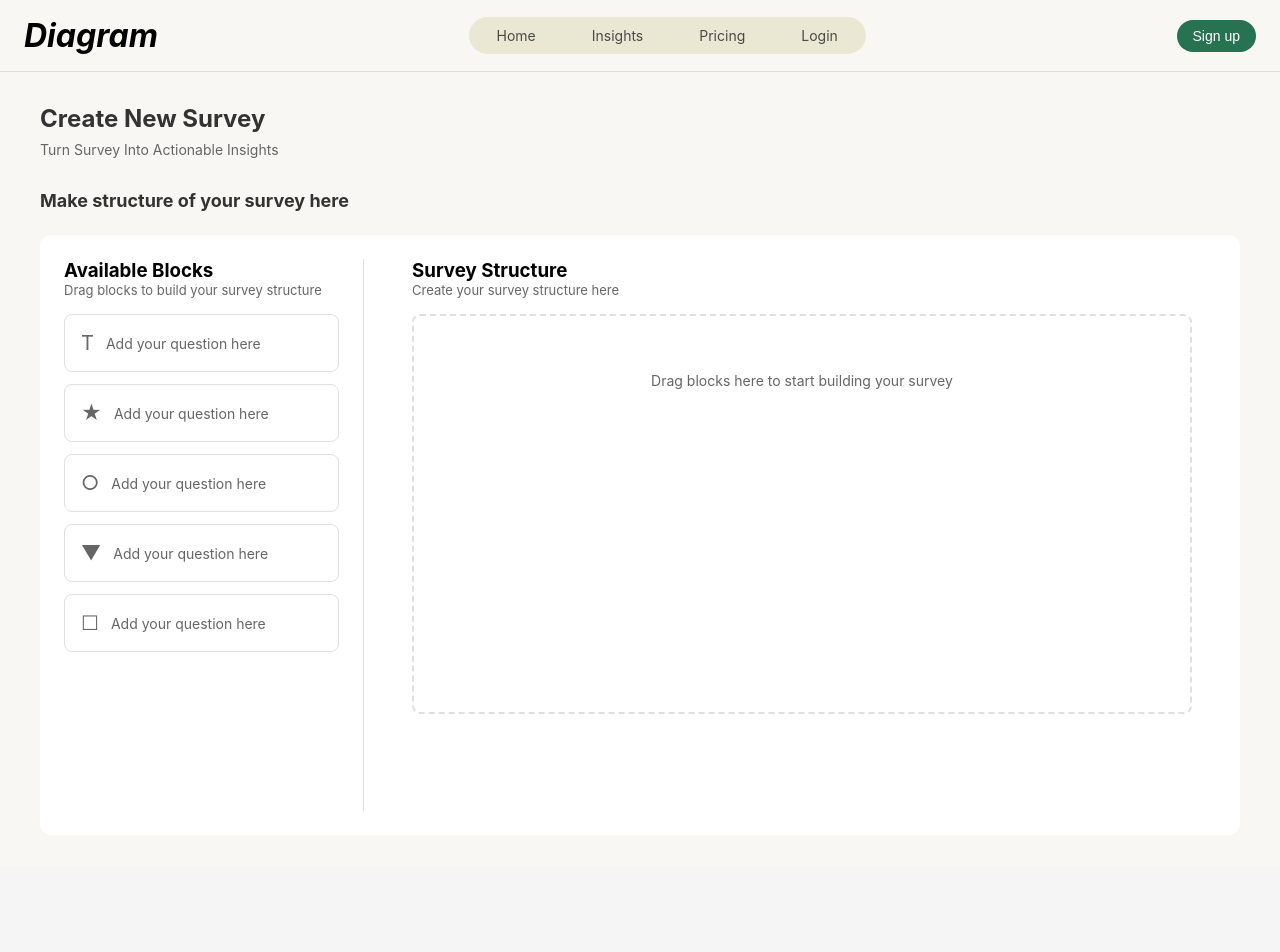
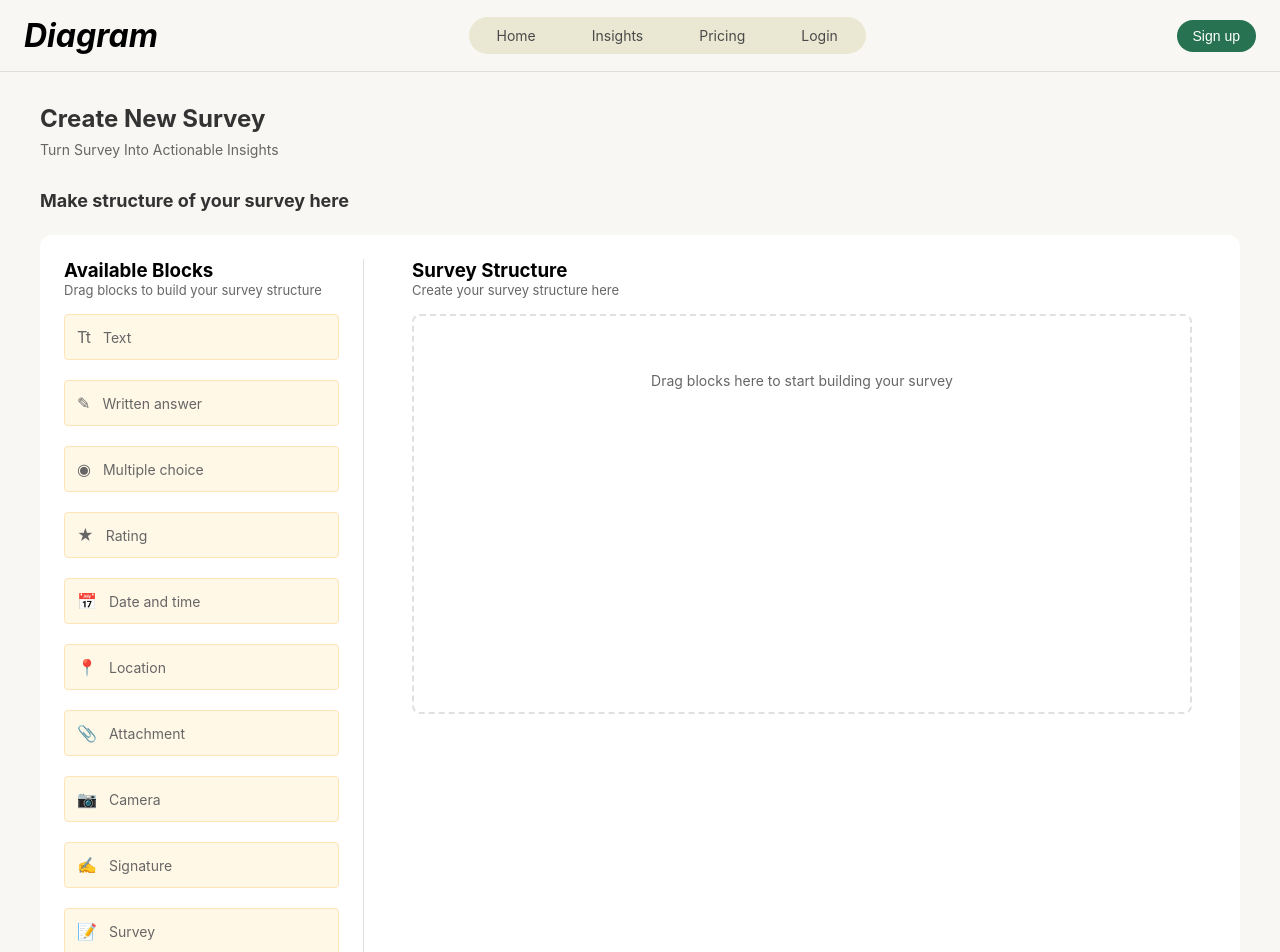
Before and after one commit to HaiderManzoor/wisdom_pro_f, a React (Create React App) app: page /survey-builder in a window 1280 px wide. Shown: the top 952 px of the page. Before the commit the page ends 867 px from the top, so only its background shows below. Built offline with nearby package versions, Linux system fonts and the light colour scheme.

Commit message:
added the functionality to make survey form from scratch

```diff
--- a/src/components/SurveyBuilder/SurveyBuilder.css
+++ b/src/components/SurveyBuilder/SurveyBuilder.css
@@ -53,26 +53,26 @@
   }
 
   .block-item {
-    background: white;
-    border: 1px solid #E0E0E0;
-    border-radius: 8px;
-    padding: 16px;
+    display: flex;
+    align-items: center;
+    padding: 12px;
+    background: #FFF8E7;
+    border: 1px solid #FFE4B5;
+    border-radius: 4px;
+    margin-bottom: 8px;
     cursor: move;
     transition: all 0.2s ease;
-    display: flex;
-    align-items: center;
-    gap: 12px;
   }
 
   .block-item:hover {
-    border-color: #90A99E;
-    box-shadow: 0 2px 8px rgba(0,0,0,0.05);
-    transform: translateY(-1px);
+    background: #FFE4B5;
   }
 
   .block-icon {
+    margin-right: 12px;
+    display: flex;
+    align-items: center;
     color: #666;
-    font-size: 20px;
   }
 
   .block-text {
@@ -139,13 +139,14 @@
     display: flex;
     align-items: center;
     gap: 8px;
-    margin: 8px 0;
+    margin-bottom: 8px;
   }
 
   .rating-preview {
-    margin-top: 12px;
     display: flex;
     gap: 8px;
+    color: #FFD700;
+    font-size: 24px;
   }
 
   .star {
@@ -164,3 +165,98 @@
     opacity: 0.5;
     transform: scale(0.95);
   }
+  /* Add these new styles to your existing CSS */
+
+.question-preview {
+    display: flex;
+    flex-direction: column;
+    gap: 12px;
+  }
+
+  .question-input {
+    width: 100%;
+    padding: 8px 12px;
+    border: 1px solid #E0E0E0;
+    border-radius: 4px;
+    font-size: 14px;
+  }
+
+  .answer-textarea {
+    width: 100%;
+    min-height: 80px;
+    padding: 12px;
+    border: 1px solid #E0E0E0;
+    border-radius: 4px;
+    font-size: 14px;
+    resize: none;
+    background-color: #f9f9f9;
+  }
+
+  .answer-textarea::placeholder {
+    color: #999;
+  }
+
+  .question-block {
+    background: white;
+    border: 1px solid #E0E0E0;
+    border-radius: 8px;
+    padding: 16px;
+    margin-bottom: 12px;
+    animation: slideIn 0.3s ease;
+  }
+
+  .question-input:focus,
+  .answer-textarea:focus {
+    outline: none;
+    border-color: #90A99E;
+  }
+
+  .answer-preview {
+    width: 100%;
+    padding: 8px 12px;
+    border: 1px solid #E0E0E0;
+    border-radius: 4px;
+    background-color: #f9f9f9;
+  }
+
+  .date-preview,
+  .location-preview,
+  .attachment-preview,
+  .camera-preview,
+  .signature-preview {
+    width: 100%;
+    padding: 12px;
+    border: 1px solid #E0E0E0;
+    border-radius: 4px;
+    background-color: #f9f9f9;
+    display: flex;
+    align-items: center;
+    gap: 8px;
+    color: #666;
+    cursor: not-allowed;
+  }
+
+  .option-input {
+    flex: 1;
+    padding: 8px;
+    border: 1px solid #E0E0E0;
+    border-radius: 4px;
+  }
+
+  .add-option-btn {
+    padding: 8px 16px;
+    background: none;
+    border: 1px dashed #90A99E;
+    border-radius: 4px;
+    color: #90A99E;
+    cursor: pointer;
+    margin-top: 8px;
+  }
+
+  .add-option-btn:hover {
+    background: #f5f5f5;
+  }
+  .preview-icon {
+    font-size: 1.2em;
+    margin-right: 8px;
+  }
--- a/src/components/SurveyBuilder/SurveyBuilder.js
+++ b/src/components/SurveyBuilder/SurveyBuilder.js
@@ -5,33 +5,63 @@ const SurveyBuilder = () => {
   const [components] = useState([
     {
       id: 'text',
-      title: 'Add your question here',
-      icon: 'T',
-      type: 'text-input'
+      title: 'Text',
+      icon: 'Tt',
+      type: 'text'
+    },
+    {
+      id: 'written-answer',
+      title: 'Written answer',
+      icon: '✎',
+      type: 'written-answer'
+    },
+    {
+      id: 'multiple-choice',
+      title: 'Multiple choice',
+      icon: '◉',
+      type: 'multiple-choice'
     },
     {
       id: 'rating',
-      title: 'Add your question here',
+      title: 'Rating',
       icon: '★',
       type: 'rating'
     },
     {
-      id: 'radio',
-      title: 'Add your question here',
-      icon: '○',
-      type: 'radio'
+      id: 'date',
+      title: 'Date and time',
+      icon: '📅',
+      type: 'date'
     },
     {
-      id: 'dropdown',
-      title: 'Add your question here',
-      icon: '▼',
-      type: 'dropdown'
+      id: 'location',
+      title: 'Location',
+      icon: '📍',
+      type: 'location'
     },
     {
-      id: 'checkbox',
-      title: 'Add your question here',
-      icon: '☐',
-      type: 'checkbox'
+      id: 'attachment',
+      title: 'Attachment',
+      icon: '📎',
+      type: 'attachment'
+    },
+    {
+      id: 'camera',
+      title: 'Camera',
+      icon: '📷',
+      type: 'camera'
+    },
+    {
+      id: 'signature',
+      title: 'Signature',
+      icon: '✍',
+      type: 'signature'
+    },
+    {
+      id: 'survey',
+      title: 'Survey',
+      icon: '📝',
+      type: 'survey'
     }
   ]);
 
@@ -39,6 +69,27 @@ const SurveyBuilder = () => {
     title: '',
     questions: []
   });
+
+  const handleQuestionChange = (index, field, value) => {
+    const newQuestions = [...survey.questions];
+    newQuestions[index][field] = value;
+    setSurvey({ ...survey, questions: newQuestions });
+  };
+
+  const handleOptionChange = (questionIndex, optionIndex, value) => {
+    const newQuestions = [...survey.questions];
+    newQuestions[questionIndex].options[optionIndex] = value;
+    setSurvey({ ...survey, questions: newQuestions });
+  };
+
+  const addOption = (questionIndex) => {
+    const newQuestions = [...survey.questions];
+    if (!newQuestions[questionIndex].options) {
+      newQuestions[questionIndex].options = [];
+    }
+    newQuestions[questionIndex].options.push(`Option ${newQuestions[questionIndex].options.length + 1}`);
+    setSurvey({ ...survey, questions: newQuestions });
+  };
 
   const handleDragStart = (e, component) => {
     try {
@@ -70,7 +121,9 @@ const SurveyBuilder = () => {
       const componentData = JSON.parse(e.dataTransfer.getData('application/json'));
       const newQuestion = {
         id: Date.now(),
-        ...componentData
+        title: '',
+        ...componentData,
+        options: componentData.type === 'multiple-choice' ? ['Option 1', 'Option 2'] : []
       };
 
       setSurvey(prev => ({
@@ -79,6 +132,183 @@ const SurveyBuilder = () => {
       }));
     } catch (error) {
       console.error('Drop error:', error);
+    }
+  };
+
+  const renderQuestionPreview = (question, index) => {
+    switch(question.type) {
+      case 'text':
+        return (
+          <div className="question-preview">
+            <input
+              type="text"
+              value={question.title}
+              onChange={(e) => handleQuestionChange(index, 'title', e.target.value)}
+              placeholder="Short text question"
+              className="question-input"
+            />
+            <input
+              type="text"
+              disabled
+              placeholder="Short answer text"
+              className="answer-preview"
+            />
+          </div>
+        );
+
+      case 'written-answer':
+        return (
+          <div className="question-preview">
+            <input
+              type="text"
+              value={question.title}
+              onChange={(e) => handleQuestionChange(index, 'title', e.target.value)}
+              placeholder="Long answer question"
+              className="question-input"
+            />
+            <textarea
+              disabled
+              placeholder="Long answer text"
+              className="answer-textarea"
+            ></textarea>
+          </div>
+        );
+
+      case 'multiple-choice':
+        return (
+          <div className="question-preview">
+            <input
+              type="text"
+              value={question.title}
+              onChange={(e) => handleQuestionChange(index, 'title', e.target.value)}
+              placeholder="Multiple choice question"
+              className="question-input"
+            />
+            <div className="options-container">
+              {question.options?.map((option, optIndex) => (
+                <div key={optIndex} className="option">
+                  <input type="radio" disabled />
+                  <input
+                    type="text"
+                    value={option}
+                    onChange={(e) => handleOptionChange(index, optIndex, e.target.value)}
+                    placeholder={`Option ${optIndex + 1}`}
+                    className="option-input"
+                  />
+                </div>
+              ))}
+              <button
+                className="add-option-btn"
+                onClick={() => addOption(index)}
+              >
+                Add Option
+              </button>
+            </div>
+          </div>
+        );
+
+      case 'rating':
+        return (
+          <div className="question-preview">
+            <input
+              type="text"
+              value={question.title}
+              onChange={(e) => handleQuestionChange(index, 'title', e.target.value)}
+              placeholder="Rating question"
+              className="question-input"
+            />
+            <div className="rating-preview">
+              {[1,2,3,4,5].map(star => (
+                <span key={star} className="star">★</span>
+              ))}
+            </div>
+          </div>
+        );
+
+      case 'date':
+        return (
+          <div className="question-preview">
+            <input
+              type="text"
+              value={question.title}
+              onChange={(e) => handleQuestionChange(index, 'title', e.target.value)}
+              placeholder="Date question"
+              className="question-input"
+            />
+            <input
+              type="date"
+              disabled
+              className="date-preview"
+            />
+          </div>
+        );
+
+      case 'location':
+        return (
+          <div className="question-preview">
+            <input
+              type="text"
+              value={question.title}
+              onChange={(e) => handleQuestionChange(index, 'title', e.target.value)}
+              placeholder="Location question"
+              className="question-input"
+            />
+            <div className="location-preview">
+              <span className="preview-icon">📍</span> Select location
+            </div>
+          </div>
+        );
+
+      case 'attachment':
+        return (
+          <div className="question-preview">
+            <input
+              type="text"
+              value={question.title}
+              onChange={(e) => handleQuestionChange(index, 'title', e.target.value)}
+              placeholder="Attachment question"
+              className="question-input"
+            />
+            <div className="attachment-preview">
+              <span className="preview-icon">📎</span> Add attachment
+            </div>
+          </div>
+        );
+
+      case 'camera':
+        return (
+          <div className="question-preview">
+            <input
+              type="text"
+              value={question.title}
+              onChange={(e) => handleQuestionChange(index, 'title', e.target.value)}
+              placeholder="Camera question"
+              className="question-input"
+            />
+            <div className="camera-preview">
+              <span className="preview-icon">📷</span> Take photo
+            </div>
+          </div>
+        );
+
+      case 'signature':
+        return (
+          <div className="question-preview">
+            <input
+              type="text"
+              value={question.title}
+              onChange={(e) => handleQuestionChange(index, 'title', e.target.value)}
+              placeholder="Signature question"
+              className="question-input"
+            />
+            <div className="signature-preview">
+              <span className="preview-icon">✍</span> Add signature
+            </div>
+          </div>
+        );
+
+      default:
+        return null;
     }
   };
 
@@ -125,35 +355,7 @@ const SurveyBuilder = () => {
             <div className="questions-container">
               {survey.questions.map((question, index) => (
                 <div key={question.id} className="question-block">
-                  <input
-                    type="text"
-                    value={question.title}
-                    onChange={(e) => {
-                      const newQuestions = [...survey.questions];
-                      newQuestions[index].title = e.target.value;
-                      setSurvey({ ...survey, questions: newQuestions });
-                    }}
-                    placeholder="Add your question here"
-                  />
-                  {question.type === 'radio' && (
-                    <div className="options-container">
-                      <div className="option">
-                        <input type="radio" disabled />
-                        <span>Option 1</span>
-                      </div>
-                      <div className="option">
-                        <input type="radio" disabled />
-                        <span>Option 2</span>
-                      </div>
-                    </div>
-                  )}
-                  {question.type === 'rating' && (
-                    <div className="rating-preview">
-                      {[1,2,3,4,5].map(star => (
-                        <span key={star} className="star">★</span>
-                      ))}
-                    </div>
-                  )}
+                  {renderQuestionPreview(question, index)}
                 </div>
               ))}
               {survey.questions.length === 0 && (
```
